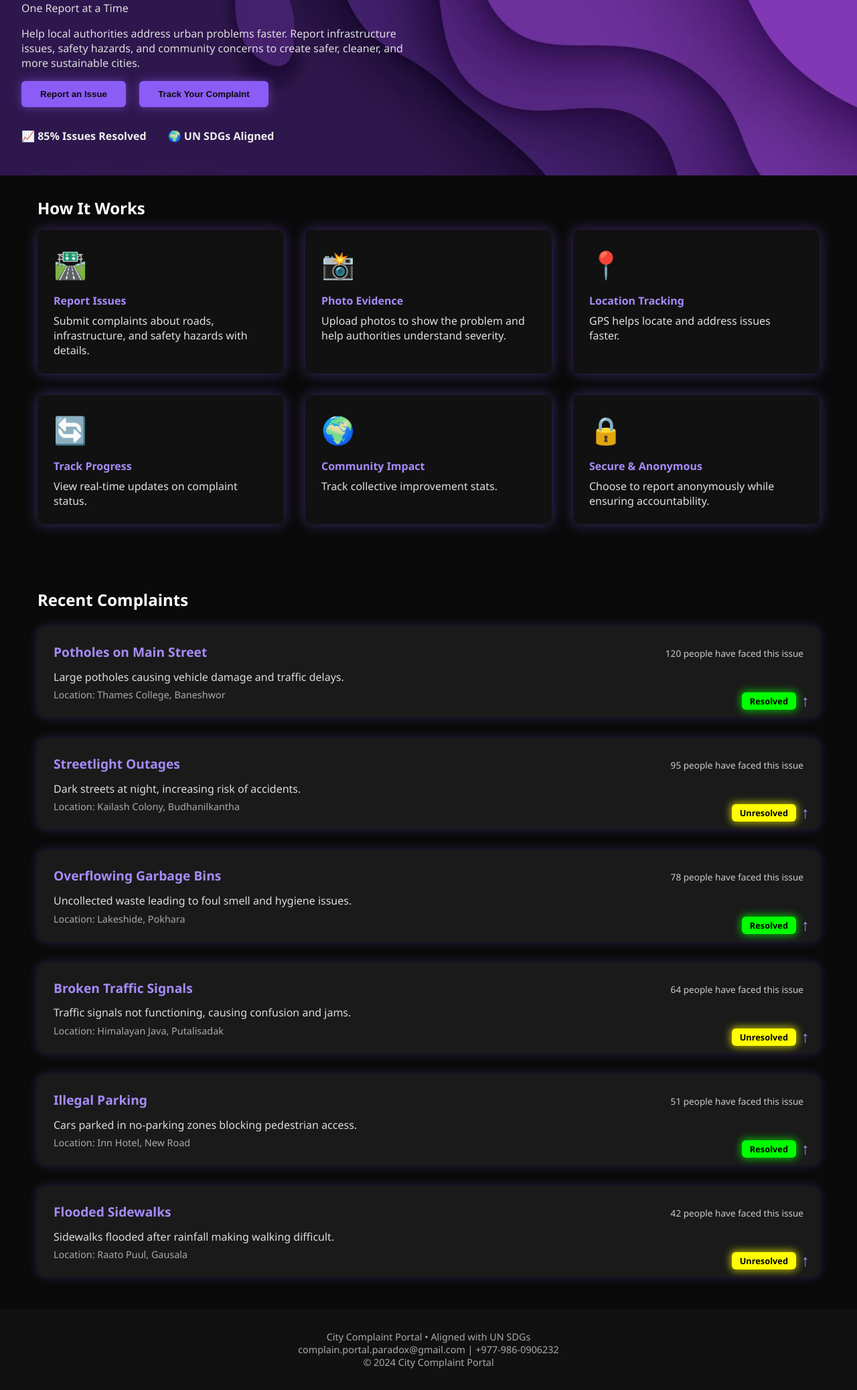
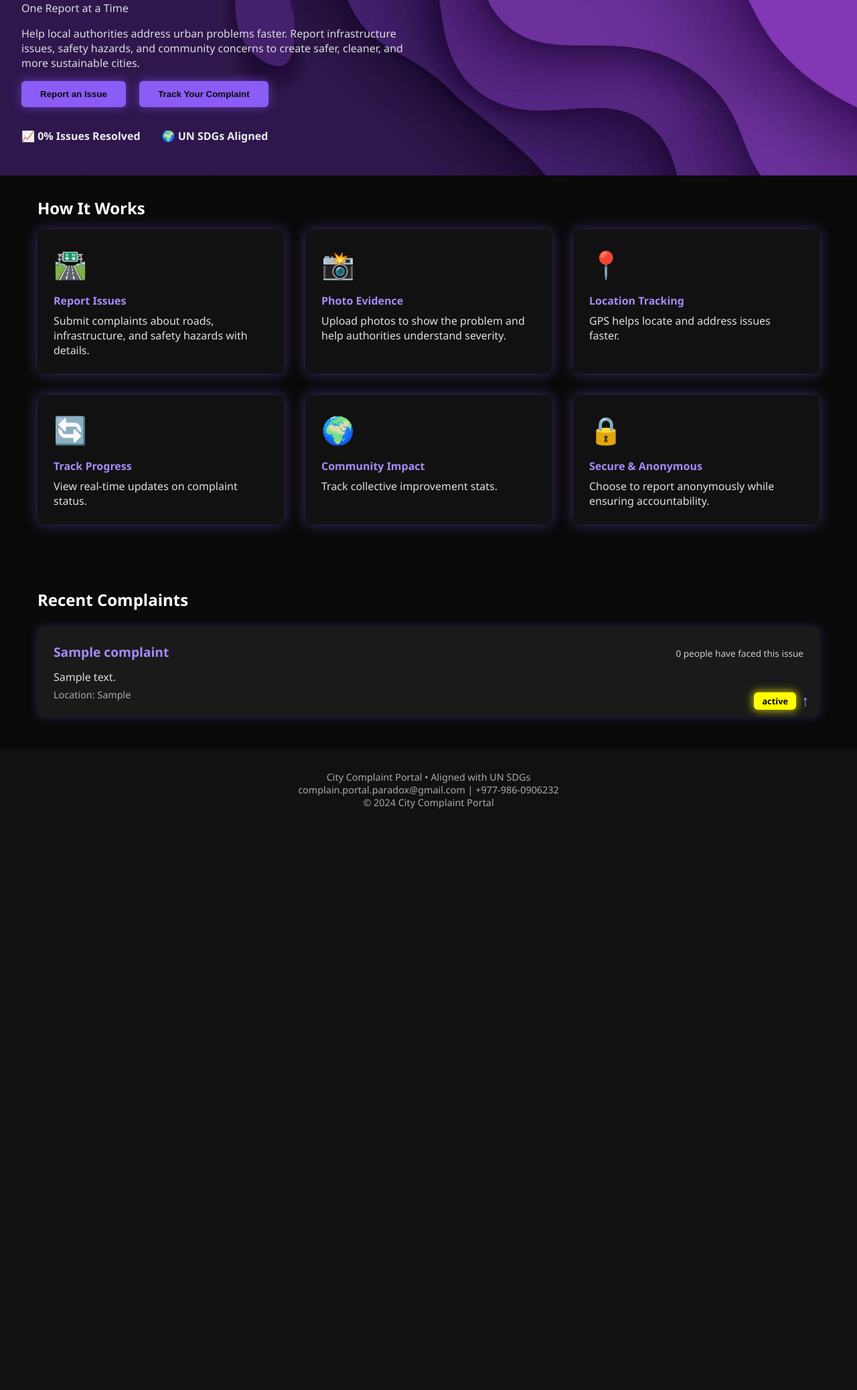
Before and after one commit to Ipsitt/City-Complaint-Portal, a PHP site: page /home.php in a window 1280 px wide. Shown: the part 270-2346 px from the top of the page at 67% size. After the commit the page ends 1478 px from the top, so only its background shows below. Run offline with PHP 8.4, Linux system fonts and the light colour scheme; the visitor is signed in with stand-in values (Sample User, id 1); tables that the repository leaves empty or names only in its code hold one stand-in row (values such as "Sample post").

Commit message:
Update home.php to show data from db

```diff
--- a/home.php
+++ b/home.php
@@ -4,8 +4,27 @@ if (!isset($_SESSION['user_email'])) {
     header("Location: index.php");
     exit;
 }
+
+$conn = new mysqli("localhost", "root", "", "complain_portal");
+$resolved_percentage = 0;
+
+if (!$conn->connect_error) {
+    // Calculate percentage of resolved issues
+    $total_sql = "SELECT COUNT(*) AS total FROM complaints";
+    $resolved_sql = "SELECT COUNT(*) AS resolved FROM complaints WHERE status='resolved'";
+
+    $total_result = $conn->query($total_sql);
+    $resolved_result = $conn->query($resolved_sql);
+
+    if ($total_result && $resolved_result) {
+        $total = $total_result->fetch_assoc()['total'];
+        $resolved = $resolved_result->fetch_assoc()['resolved'];
+        if ($total > 0) {
+            $resolved_percentage = round(($resolved / $total) * 100);
+        }
+    }
+}
 ?>
-
 <!DOCTYPE html>
 <html lang="en">
 <head>
@@ -26,7 +45,6 @@ if (!isset($_SESSION['user_email'])) {
   }
   a:hover { color: #8b5cf6; }
 
-  /* Navbar */
   .navbar {
     position: fixed;
     top: 0; left: 0; right: 0;
@@ -38,11 +56,7 @@ if (!isset($_SESSION['user_email'])) {
     box-shadow: 0 2px 8px rgba(0, 0, 0, 0.8);
     z-index: 1000;
   }
-  .navbar .left {
-    display: flex;
-    align-items: center;
-    gap: 0.8rem;
-  }
+  .navbar .left { display: flex; align-items: center; gap: 0.8rem; }
   .navbar .logo {
     width: 45px; height: 45px;
     border-radius: 50%;
@@ -50,15 +64,8 @@ if (!isset($_SESSION['user_email'])) {
     border: 2px solid #a78bfa;
     box-shadow: 0 0 10px #a78bfa88;
   }
-  .navbar h1 {
-    color: #a78bfa;
-    font-size: 1.5rem;
-  }
-  .navbar nav a {
-    margin-left: 1.5rem;
-    font-weight: 600;
-    font-size: 1.1rem;
-  }
+  .navbar h1 { color: #a78bfa; font-size: 1.5rem; }
+  .navbar nav a { margin-left: 1.5rem; font-weight: 600; font-size: 1.1rem; }
 
   header {
     background: url('images/backdrop.jpeg') no-repeat center center/cover;
@@ -66,11 +73,7 @@ if (!isset($_SESSION['user_email'])) {
     text-align: left;
     margin-top: 70px;
   }
-  header h2 {
-    font-size: 2rem;
-    color: #fff;
-    margin-bottom: 0.5rem;
-  }
+  header h2 { font-size: 2rem; color: #fff; margin-bottom: 0.5rem; }
   header p { color: #ddd; max-width: 600px; margin-bottom: 1rem; }
   .buttons { margin-top: 1rem; }
   .btn {
@@ -118,7 +121,6 @@ if (!isset($_SESSION['user_email'])) {
   .feature-icon { font-size: 2.5rem; color: #a78bfa; }
   .feature h4 { margin: 1rem 0 0.5rem; color: #a78bfa; }
 
-  /* Recent complaints */
   .complaints-section { margin-top: 3rem; }
   .complaints-section h2 { margin-bottom: 1.5rem; color: #fff; }
   .complaints-grid {
@@ -126,7 +128,6 @@ if (!isset($_SESSION['user_email'])) {
     flex-direction: column;
     gap: 2rem;
   }
-
   .complaint-card {
     background: #1a1a1a;
     padding: 1.5rem;
@@ -136,33 +137,16 @@ if (!isset($_SESSION['user_email'])) {
     position: relative;
     display: block;
   }
-
-  .complaint-left {
-    display: flex;
-    flex-direction: column;
-    gap: 0.3rem;
-  }
-
+  .complaint-card:hover { box-shadow: 0 0 35px #a78bfaaa; }
+  .complaint-left { display: flex; flex-direction: column; gap: 0.3rem; }
   .title-votes-row {
     display: flex;
     justify-content: space-between;
     align-items: baseline;
     gap: 1rem;
   }
-
-  .complaint-title {
-    color: #a78bfa;
-    font-size: 1.2rem;
-    font-weight: 600;
-  }
-
-  .complaint-votes {
-    font-size: 0.85rem;
-    color: #ccc;
-    white-space: nowrap;
-  }
-
-  /* Removed .complaint-status margin-top so it fits nicely */
+  .complaint-title { color: #a78bfa; font-size: 1.2rem; font-weight: 600; }
+  .complaint-votes { font-size: 0.85rem; color: #ccc; white-space: nowrap; }
   .complaint-status {
     padding: 4px 12px;
     font-size: 0.8rem;
@@ -171,32 +155,11 @@ if (!isset($_SESSION['user_email'])) {
     color: #000;
     box-shadow: 0 0 10px;
     min-width: max-content;
-    /* Remove margin-top since it’s now next to button */
-    margin-top: 0;
   }
-
-  .complaint-status.resolved {
-    background: #0f0;
-    box-shadow: 0 0 12px 2px #00ff00aa;
-  }
-
-  .complaint-status.unresolved {
-    background: #ff0;
-    box-shadow: 0 0 12px 2px #ffff00aa;
-  }
-
-  .complaint-card p {
-    margin-top: 0.5rem;
-    color: #ddd;
-  }
-
-  .complaint-location {
-    color: #aaa;
-    font-size: 0.9rem;
-    margin-top: 0.1rem;
-  }
-
-  /* Container to hold status pill + upvote button side by side */
+  .complaint-status.resolved { background: #0f0; box-shadow: 0 0 12px 2px #00ff00aa; }
+  .complaint-status.unresolved { background: #ff0; box-shadow: 0 0 12px 2px #ffff00aa; }
+  .complaint-card p { margin-top: 0.5rem; color: #ddd; }
+  .complaint-location { color: #aaa; font-size: 0.9rem; margin-top: 0.1rem; }
   .action-container {
     position: absolute;
     bottom: 10px;
@@ -205,7 +168,6 @@ if (!isset($_SESSION['user_email'])) {
     align-items: center;
     gap: 8px;
   }
-
   .upvote-btn {
     background: transparent;
     border: none;
@@ -214,19 +176,6 @@ if (!isset($_SESSION['user_email'])) {
     color: #a78bfa;
     padding: 0;
   }
-.complaint-card {
-  background: #1a1a1a;
-  padding: 1.5rem;
-  border-radius: 10px;
-  box-shadow: 0 0 15px #8b5cf644;
-  transition: box-shadow 0.3s ease;
-  position: relative;
-  display: block;
-}
-
-.complaint-card:hover {
-  box-shadow: 0 0 35px #a78bfaaa;
-}
 
   footer {
     text-align: center;
@@ -261,7 +210,7 @@ if (!isset($_SESSION['user_email'])) {
     <button class="btn" onclick="location.href='track_complaint.php'">Track Your Complaint</button>
   </div>
   <div class="header-bottom-stats">
-    <div>📈 <span>85% Issues Resolved</span></div>
+    <div>📈 <span><?php echo $resolved_percentage; ?>% Issues Resolved</span></div>
     <div>🌍 <span>UN SDGs Aligned</span></div>
   </div>
 </header>
@@ -282,103 +231,38 @@ if (!isset($_SESSION['user_email'])) {
   <section class="complaints-section">
     <h2>Recent Complaints</h2>
     <div class="complaints-grid">
+      <?php
+      if (!$conn->connect_error) {
+          $sql = "SELECT title, description, location, votes, status FROM complaints ORDER BY date_reported DESC LIMIT 6";
+          $result = $conn->query($sql);
 
-      <div class="complaint-card">
-        <div class="complaint-left">
-          <div class="title-votes-row">
-            <div class="complaint-title">Potholes on Main Street</div>
-            <div class="complaint-votes">120 people have faced this issue</div>
-          </div>
-          <p>Large potholes causing vehicle damage and traffic delays.</p>
-          <!-- Removed status pill from here -->
-          <div class="complaint-location">Location: Thames College, Baneshwor</div>
-        </div>
-        <div class="action-container">
-          <div class="complaint-status resolved">Resolved</div>
-          <button class="upvote-btn">↑</button>
-        </div>
-      </div>
-
-      <div class="complaint-card">
-        <div class="complaint-left">
-          <div class="title-votes-row">
-            <div class="complaint-title">Streetlight Outages</div>
-            <div class="complaint-votes">95 people have faced this issue</div>
-          </div>
-          <p>Dark streets at night, increasing risk of accidents.</p>
-          <!-- Removed status pill -->
-          <div class="complaint-location">Location: Kailash Colony, Budhanilkantha</div>
-        </div>
-        <div class="action-container">
-          <div class="complaint-status unresolved">Unresolved</div>
-          <button class="upvote-btn">↑</button>
-        </div>
-      </div>
-
-      <div class="complaint-card">
-        <div class="complaint-left">
-          <div class="title-votes-row">
-            <div class="complaint-title">Overflowing Garbage Bins</div>
-            <div class="complaint-votes">78 people have faced this issue</div>
-          </div>
-          <p>Uncollected waste leading to foul smell and hygiene issues.</p>
-          <!-- Removed status pill -->
-          <div class="complaint-location">Location: Lakeshide, Pokhara</div>
-        </div>
-        <div class="action-container">
-          <div class="complaint-status resolved">Resolved</div>
-          <button class="upvote-btn">↑</button>
-        </div>
-      </div>
-
-      <div class="complaint-card">
-        <div class="complaint-left">
-          <div class="title-votes-row">
-            <div class="complaint-title">Broken Traffic Signals</div>
-            <div class="complaint-votes">64 people have faced this issue</div>
-          </div>
-          <p>Traffic signals not functioning, causing confusion and jams.</p>
-          <!-- Removed status pill -->
-          <div class="complaint-location">Location: Himalayan Java, Putalisadak</div>
-        </div>
-        <div class="action-container">
-          <div class="complaint-status unresolved">Unresolved</div>
-          <button class="upvote-btn">↑</button>
-        </div>
-      </div>
-
-      <div class="complaint-card">
-        <div class="complaint-left">
-          <div class="title-votes-row">
-            <div class="complaint-title">Illegal Parking</div>
-            <div class="complaint-votes">51 people have faced this issue</div>
-          </div>
-          <p>Cars parked in no-parking zones blocking pedestrian access.</p>
-          <!-- Removed status pill -->
-          <div class="complaint-location">Location: Inn Hotel, New Road</div>
-        </div>
-        <div class="action-container">
-          <div class="complaint-status resolved">Resolved</div>
-          <button class="upvote-btn">↑</button>
-        </div>
-      </div>
-
-      <div class="complaint-card">
-        <div class="complaint-left">
-          <div class="title-votes-row">
-            <div class="complaint-title">Flooded Sidewalks</div>
-            <div class="complaint-votes">42 people have faced this issue</div>
-          </div>
-          <p>Sidewalks flooded after rainfall making walking difficult.</p>
-          <!-- Removed status pill -->
-          <div class="complaint-location">Location: Raato Puul, Gausala</div>
-        </div>
-        <div class="action-container">
-          <div class="complaint-status unresolved">Unresolved</div>
-          <button class="upvote-btn">↑</button>
-        </div>
-      </div>
-
+          if ($result && $result->num_rows > 0) {
+              while ($row = $result->fetch_assoc()) {
+                  $status_class = strtolower($row['status']) === 'resolved' ? 'resolved' : 'unresolved';
+                  echo "
+                  <div class='complaint-card'>
+                      <div class='complaint-left'>
+                          <div class='title-votes-row'>
+                              <div class='complaint-title'>" . htmlspecialchars($row['title']) . "</div>
+                              <div class='complaint-votes'>" . intval($row['votes']) . " people have faced this issue</div>
+                          </div>
+                          <p>" . htmlspecialchars($row['description']) . "</p>
+                          <div class='complaint-location'>Location: " . htmlspecialchars($row['location']) . "</div>
+                      </div>
+                      <div class='action-container'>
+                          <div class='complaint-status $status_class'>" . htmlspecialchars($row['status']) . "</div>
+                          <button class='upvote-btn'>↑</button>
+                      </div>
+                  </div>";
+              }
+          } else {
+              echo "<p>No recent complaints found.</p>";
+          }
+      } else {
+          echo "<p style='color:red;'>Failed to connect to database.</p>";
+      }
+      $conn->close();
+      ?>
     </div>
   </section>
 </main>
```
